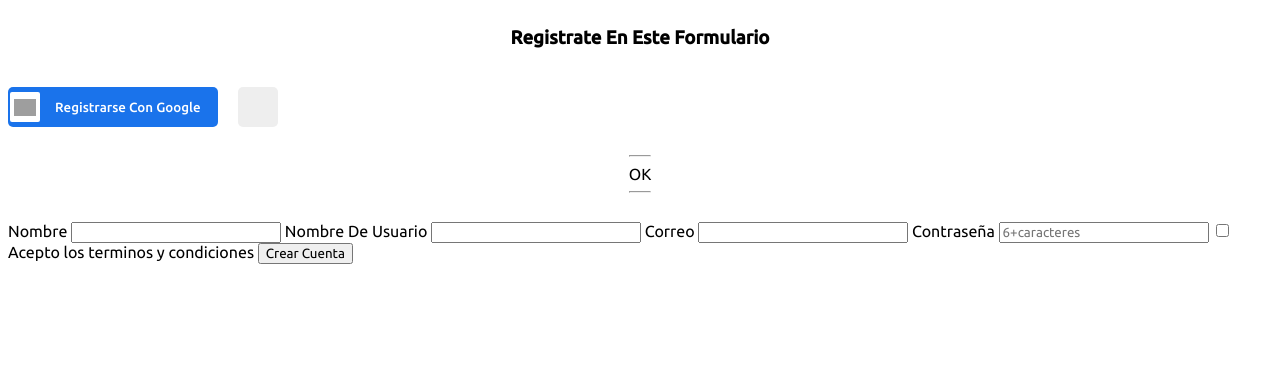
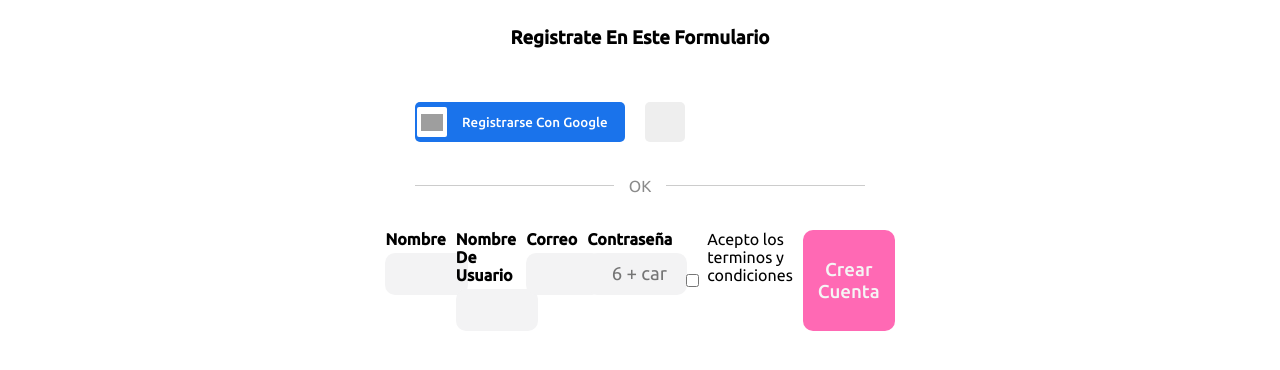
Before and after one commit to Manueldavid77/Formulario, a plain HTML site: page index.html in a window 1280 px wide. Drawn offline with Linux system fonts and the light colour scheme; grey boxes are pictures that could not be loaded.

Commit message:
2 files modified

```diff
--- a/index.html
+++ b/index.html
@@ -1,10 +1,10 @@
 <!DOCTYPE html>
 <html lang="en">
   <head>
-  <meta charset="UTF-8">
-  <meta http-equiv="X-UA-Compatible" content="IE=edge">
-  <meta name="viewport" content="width=device-width, initial-scale=1.0">
-  <link rel="stylesheet" href="styles.css">
+    <meta charset="UTF-8" />
+    <meta http-equiv="X-UA-Compatible" content="IE=edge" />
+    <meta name="viewport" content="width=device-width, initial-scale=1.0" />
+    <link rel="stylesheet" href="styles.css" />
 
     <title>Login Form</title>
   </head>
@@ -14,7 +14,10 @@
       <div class="botones">
         <button class="google-btn">
           <picture>
-          <img src="https://img2.freepng.es/20180324/sww/kisspng-google-logo-g-suite-chrome-5ab6e618b3b2c3.5810634915219358967361.jpg" alt="logoGoogle">
+            <img
+              src="https://img2.freepng.es/20180324/sww/kisspng-google-logo-g-suite-chrome-5ab6e618b3b2c3.5810634915219358967361.jpg"
+              alt="logoGoogle"
+            />
           </picture>
           <span>Registrarse Con Google</span>
         </button>
@@ -23,41 +26,44 @@
         </button>
       </div>
       <div class="separador">
-      <hr>
+        <hr />
         <span>OK</span>
-      <hr>
+        <hr />
       </div>
       <form action="" method="">
-      <div>
+        <div class="inputs">
           <label for="name">
             <span>Nombre</span>
-          <input id="name" type="text">
+            <input id="name" type="text" />
           </label>
 
           <label for="userName">
             <span>Nombre De Usuario</span>
-          <input id="userName" type="text">
+            <input id="userName" type="text" />
           </label>
 
           <label for="email">
             <span>Correo</span>
-          <input id="email" type="email">
+            <input id="email" type="email" />
           </label>
 
           <label for="password">
             <span>Contraseña</span>
-          <input id="password" type="password" placeholder="6+caracteres" min="6">
+            <input
+              id="password"
+              type="password"
+              placeholder=" 6 + caracteres"
+            />
           </label>
 
-        <label for="checkbox">
-          <input type="checkbox">
+          <label class="checkbox" for="checkbox">
+            <input type="checkbox" />
             <span>Acepto los terminos y condiciones</span>
           </label>
 
-        <button type="submit">Crear Cuenta</button>
+          <button class="enviar" type="submit">Crear Cuenta</button>
         </div>
       </form>
     </div>
-
   </body>
 </html>
--- a/styles.css
+++ b/styles.css
@@ -1,24 +1,26 @@
 @import url('https://fonts.googleapis.com/css2?family=Ubuntu:ital,wght@0,300;0,400;0,500;1,500&display=swap');
 
-*{
-  font-family: "Ubuntu", sans-serif;
+* {
+  font-family: 'Ubuntu', sans-serif;
 }
 
-.container{
+.container {
   display: flex;
   flex-direction: column;
   align-items: center;
   justify-content: center;
-  gap: 20px;
+  gap: 35px;
+  width: 450px;
+  margin: auto;
 }
 
-.botones{
+.botones {
   align-self: flex-start;
   display: flex;
   gap: 20px;
 }
 
-.google-btn{
+.google-btn {
   background-color: #1a73eb;
   color: white;
   border: none;
@@ -30,12 +32,11 @@
   cursor: pointer;
 }
 
-.google-btn:hover{
+.google-btn:hover {
   opacity: 0.75;
-
 }
 
-.google-btn picture{
+.google-btn picture {
   width: 30px;
   height: 30px;
   background-color: white;
@@ -45,26 +46,124 @@
   justify-content: center;
 }
 
-.google-btn picture img{
+.google-btn picture img {
   width: 75%;
 }
 
-.google-btn span{
+.google-btn span {
   color: white;
   font-weight: 500;
   padding: 15px;
-
 }
 
-.twitter-btn{
+.twitter-btn {
   color: #bbb;
   background-color: #eee;
-  border:none;
+  border: none;
   width: 40px;
   border-radius: 5px;
   cursor: pointer;
 }
 
-.twitter-btn:hover{
+.twitter-btn:hover {
   background-color: #ddd;
 }
+
+.separador {
+  display: flex;
+  width: 100%;
+  gap: 15px;
+}
+
+.separador hr {
+  flex-grow: 1;
+  border: none;
+  border-top: 1px solid #ccc;
+}
+
+.separador span {
+  color: #8b8b8b;
+}
+
+.inputs {
+  display: flex;
+  gap: 10px;
+  width: 100%;
+}
+form {
+  display: flex;
+  flex-direction: column;
+  align-items: stretch;
+  gap: 20px;
+}
+label {
+  display: flex;
+  flex-direction: column;
+  gap: 5px;
+}
+
+label span {
+  font-weight: 700;
+}
+
+.inputs label input {
+  width: 70%;
+  background-color: #f3f3f4;
+  border: none;
+  padding: 10px 20px;
+  border-radius: 10px;
+  outline: none;
+  font-size: 14pt;
+}
+
+label input {
+  width: 100%;
+  background-color: #f3f3f4;
+  border: none;
+  padding: 10px 20px;
+  border-radius: 10px;
+  outline: none;
+  font-size: 14pt;
+  transition: background-color 0.2s, border 0.2s, box-shadow 0.2s;
+}
+
+label input:hover {
+  background-color: whitesmoke;
+  border: solid 1px white;
+  box-shadow: 0 0 4px #eb50ff4f;
+}
+
+label input:focus {
+  background-color: whitesmoke;
+  border: solid 1px white;
+  box-shadow: 0 0 4px #eb50ff4f;
+}
+
+.checkbox {
+  display: flex;
+  flex-direction: row;
+}
+
+.checkbox input [type='checkbox'] {
+  width: 20px;
+}
+
+.checkbox span {
+  font-weight: 400;
+}
+
+.enviar {
+  background-color: hotpink;
+  color: whitesmoke;
+  font-weight: 500;
+  font-size: 14pt;
+  text-align: center;
+  padding: 15px;
+  border: none;
+  border-radius: 10px;
+  cursor: pointer;
+}
+
+.enviar:hover {
+  opacity: 0.75;
+}
```
Lines whose indentation alone changed are shown as unchanged.
